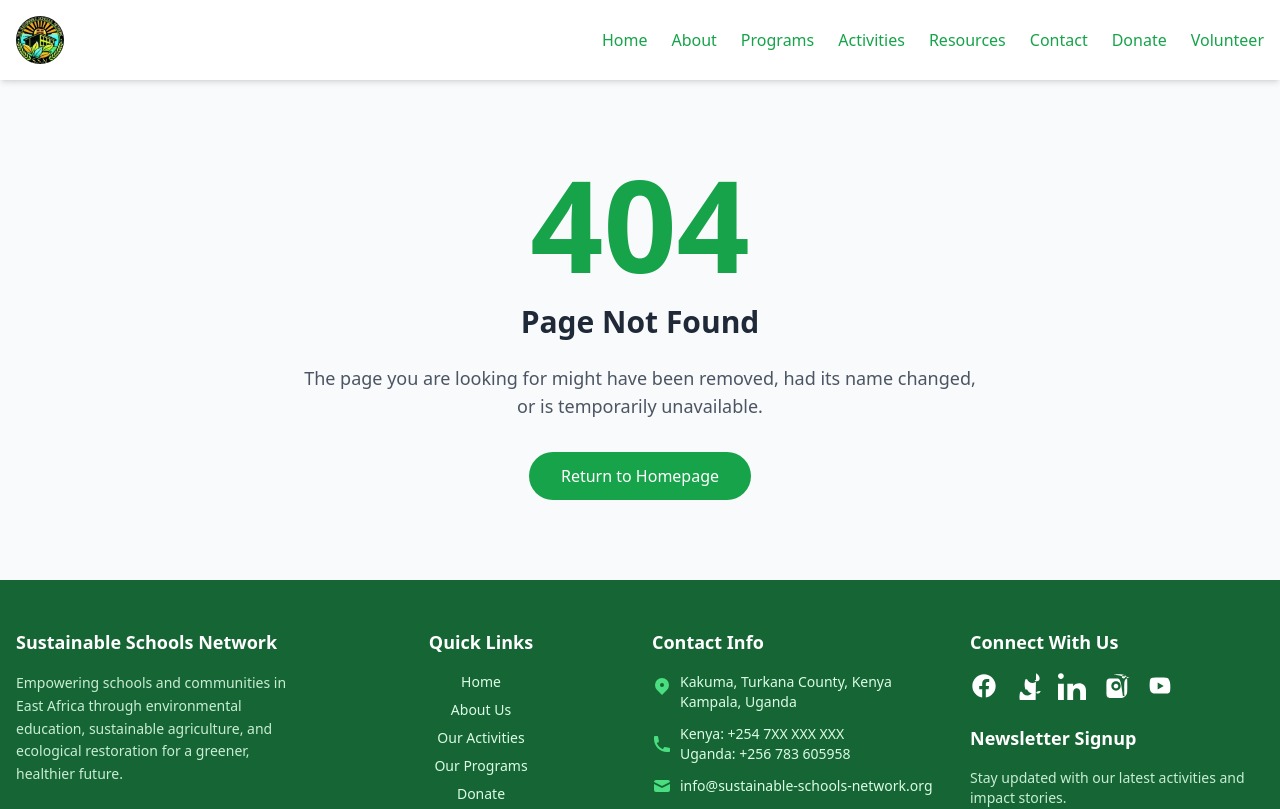
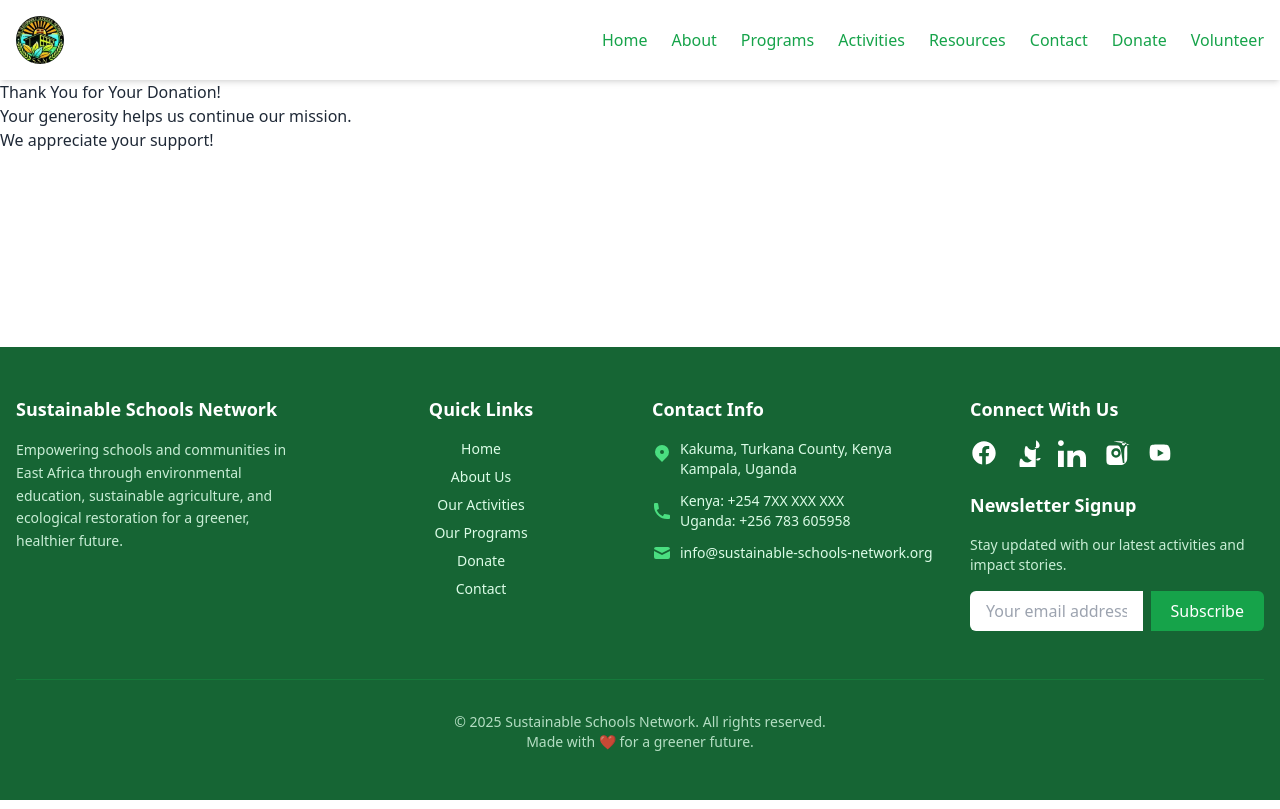
Before and after one commit to luhu18/SSN, a React (Create React App) app: page /donation-success in a window 1280 px wide. Shown: the top 809 px of the page. Built offline with nearby package versions, Linux system fonts and the light colour scheme.

Commit message:
feat: Intergrating backend apis

```diff
--- a/src/App.js
+++ b/src/App.js
@@ -15,6 +15,7 @@ const ResourcesPage = lazy(() => import('./pages/ResourcesPage'));
 const ContactPage = lazy(() => import('./pages/ContactPage'));
 const DonatePage = lazy(() => import('./pages/DonatePage'));
 const VolunteerPage = lazy(() => import('./pages/VolunteerPage'));
+const DonationSuccess = lazy(() => import('./pages/DonationSuccess'))
 const NotFound = lazy(() => import('./pages/NotFound'));
 
 
@@ -55,6 +56,7 @@ function App() {
               <Route path="/resources" element={<ResourcesPage />} />
               <Route path="/contact" element={<ContactPage />} />
               <Route path="/volunteer" element={<VolunteerPage />} />
+              <Route path="/donation-success" element={<DonationSuccess />}/>
 
               <Route
                 path="/donate"
--- /dev/null
+++ b/src/pages/DonationSuccess.js
@@ -0,0 +1,11 @@
+const Success = () => {
+  return (
+    <div className="donation-success">
+      <h1>Thank You for Your Donation!</h1>
+      <p>Your generosity helps us continue our mission.</p>
+      <p>We appreciate your support!</p>
+    </div>
+  );
+}
+
+export default Success;
```
